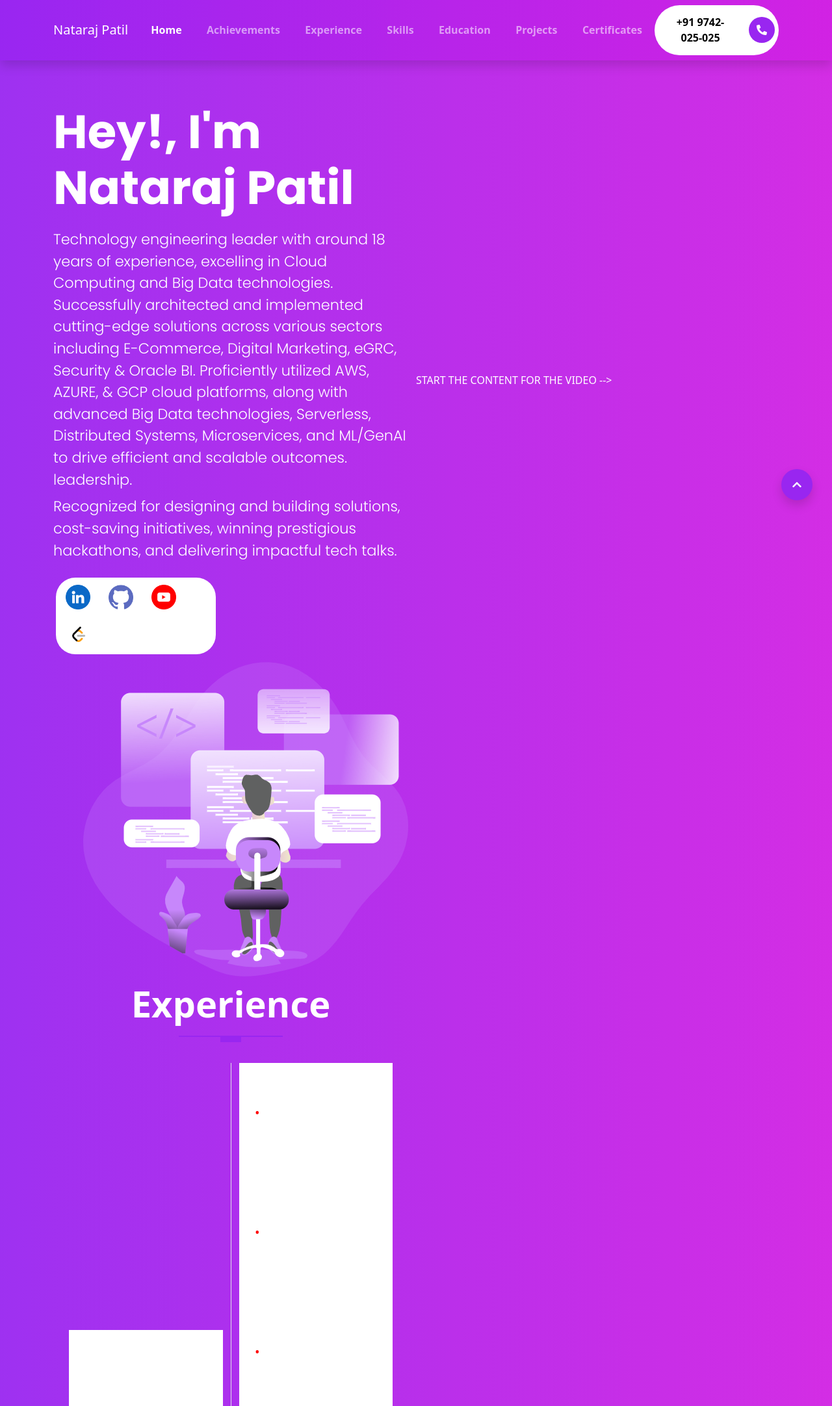
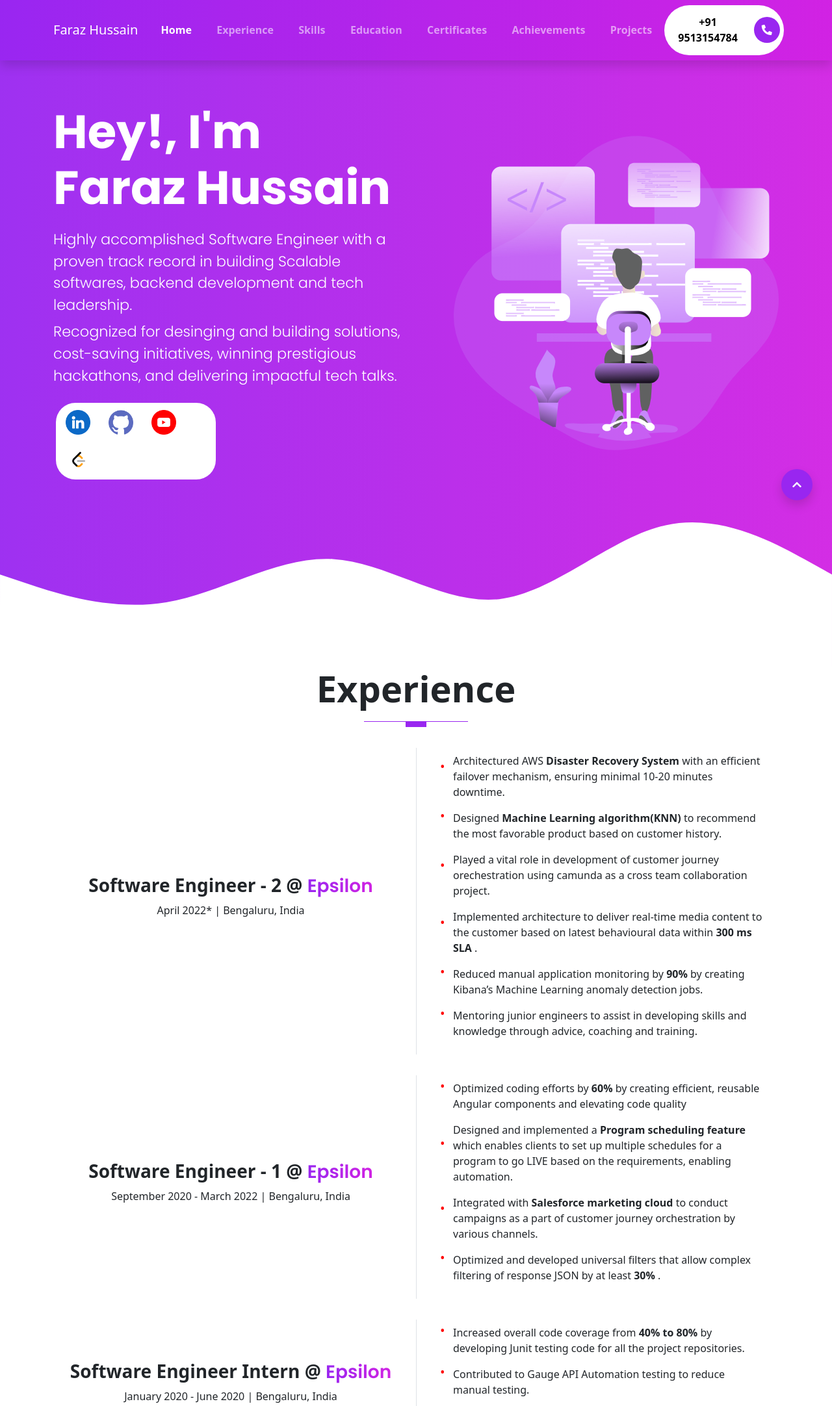
Before and after one commit to NatarajPatilEngineeringLeader/Nataraj-Patil-Portfolio, a website: page index.html in a window 1280 px wide. Shown: the top 2164 px of the page at 65% size. Drawn offline with nearby package versions, Linux system fonts and the light colour scheme; files that its build step writes are made by us from their sources.

Commit message:
Revert "Update index.html"
This reverts commit b303de617d9c3062080162b8dca95a382b779704.

```diff
--- a/index.html
+++ b/index.html
@@ -5,7 +5,7 @@
   <meta charset="UTF-8">
   <meta http-equiv="X-UA-Compatible" content="IE=edge">
   <meta name="viewport" content="width=device-width, initial-scale=1">
-  <title>Nataraj Patil Portfolio</title>
+  <title>Faraz Hussain Portfolio</title>
   <link rel="stylesheet" href="assets/css/style.css">
   <link rel="stylesheet" href="assets/css/fontawesome.css">
   <link rel="stylesheet" href="https://cdn.jsdelivr.net/npm/glightbox/dist/css/glightbox.min.css" />
@@ -21,7 +21,7 @@
   <nav class="navbar navbar-expand-lg navbar-dark menu shadow fixed-top">
     <div class="container">
       <a class="navbar-brand" href="">
-        Nataraj Patil
+        Faraz Hussain
       </a>
       <button class="navbar-toggler" type="button" data-bs-toggle="collapse" data-bs-target="#navbarNav"
         aria-controls="navbarNav" aria-expanded="false" aria-label="Toggle navigation">
@@ -30,19 +30,19 @@
       <div class="collapse navbar-collapse justify-content-end" id="navbarNav">
         <ul class="navbar-nav">
           <li class="nav-item"><a class="nav-link active" aria-current="page" href="index.html">Home</a></li>
-          <li class="nav-item"><a class="nav-link" href="#achievements">Achievements</a></li>
           <li class="nav-item"><a class="nav-link" href="#experience">Experience</a></li>
           <li class="nav-item"><a class="nav-link" href="#skills">Skills</a></li>
           <li class="nav-item"><a class="nav-link" href="#education">Education</a></li>
+          <li class="nav-item"><a class="nav-link" href="#certificates">Certificates</a>
+          <li class="nav-item"><a class="nav-link" href="#achievements">Achievements</a></li>
           <li class="nav-item"><a class="nav-link" href="#projects">Projects</a></li>
-          <li class="nav-item"><a class="nav-link" href="#certificates">Certificates</a>
 
 
 
           </li>
         </ul>
         <button type="button" class="rounded-pill btn-rounded">
-          +91 9742-025-025
+          +91 9513154784
           <span>
             <i class="fas fa-phone-alt"></i>
           </span>
@@ -61,15 +61,12 @@
         <!-- START THE CONTENT FOR THE INTRO  -->
         <div class="col-md-6 intros text-start">
           <h1 class="display-2">
-            <span class="display-2--intro">Hey!, I'm <br> Nataraj Patil</span>
+            <span class="display-2--intro">Hey!, I'm <br> Faraz Hussain</span>
             <span class="display-2--description lh-base">
-              Technology engineering leader with around 18 years of experience, excelling in Cloud Computing and Big Data technologies.
-              Successfully architected and implemented cutting-edge solutions across various sectors including E-Commerce,
-              Digital Marketing, eGRC, Security & Oracle BI. Proficiently utilized AWS, AZURE, & GCP cloud platforms,
-              along with advanced Big Data technologies, Serverless, Distributed Systems, Microservices,
-              and ML/GenAI to drive efficient and scalable outcomes.
+              Highly accomplished Software Engineer with a proven track record in building Scalable softwares, backend
+              development and tech
               leadership. <br>
-              <div class="py-2">Recognized for designing and building solutions, cost-saving initiatives, winning
+              <div class="py-2">Recognized for desinging and building solutions, cost-saving initiatives, winning
                 prestigious hackathons, and delivering
                 impactful tech talks.</div>
             </span>
@@ -81,13 +78,13 @@
           <div class="row contact-card ">
             <div class="col-auto ">
 
-              <a href="https://www.linkedin.com/in/nataraj-patil-6a3102140/" target="_blank">
+              <a href="https://www.linkedin.com/in/farazbangalore/" target="_blank">
                 <img class="contact-card-logo" src="images\campanies\linkedin.png" alt="linkedin icon">
 
               </a>
             </div>
             <div class="col-auto ">
-              <a href="https://github.com/NatarajPatilEngineeringLeader" target="_blank"> <img class="contact-card-logo"
+              <a href="https://github.com/farazbangalore" target="_blank"> <img class="contact-card-logo"
                   src="images\campanies\github.png" alt="github icon"></a>
             </div>
 
@@ -102,7 +99,7 @@
 
           </div>
         </div>
-         START THE CONTENT FOR THE VIDEO -->
+        <!-- START THE CONTENT FOR THE VIDEO -->
         <div class="col-md-6 intros text-end">
           <div class="video-box">
             <img src="images/arts/intro-section-illustration.png" alt="video illutration" class="img-fluid">
@@ -112,7 +109,7 @@
             </span>
             <span class="border-animation border-animation--border-1"></span>
             <span class="border-animation border-animation--border-2"></span>
-          </a>
+          </a> -->
           </div>
         </div>
       </div>
@@ -143,9 +140,9 @@
         <div class="col-md-6">
           <div class="bg-white p-3">
             <h3 class="fw-bold text-capitalize text-center">
-              Senior Software Engineer Manager @ <span class="linear-gradient">Epsilon</span>
+              Software Engineer - 2 @ <span class="linear-gradient">Epsilon</span>
             </h3>
-            <p class=" text-capitalize text-center">Aug 2019* | Bengaluru, India</p>
+            <p class=" text-capitalize text-center">April 2022* | Bengaluru, India</p>
           </div>
         </div>
 
@@ -179,7 +176,7 @@
                 Learning anomaly
                 detection jobs.</li>
 
-              <li class="py-2">Mentoring</b>  Engineers to assist in developing skills and knowledge through
+              <li class="py-2">Mentoring</b> junior engineers to assist in developing skills and knowledge through
                 advice, coaching
                 and training.</li>
 
@@ -198,9 +195,9 @@
         <div class="col-md-6">
           <div class="bg-white p-3">
             <h3 class="fw-bold text-capitalize text-center">
-              EM/PE @ <span class="linear-gradient"><Dell-EMC></Dell-EMC></span>
+              Software Engineer - 1 @ <span class="linear-gradient">Epsilon</span>
             </h3>
-            <p class=" text-capitalize text-center">September 2008 - Aug 2019 | Bengaluru, India</p>
+            <p class=" text-capitalize text-center">September 2020 - March 2022 | Bengaluru, India</p>
 
 
 
@@ -241,9 +238,9 @@
         <div class="col-md-6">
           <div class="bg-white p-3">
             <h3 class="fw-bold text-capitalize text-center">
-              Product Engineer @ <span class="linear-gradient">Symphony Services</span>
+              Software Engineer Intern @ <span class="linear-gradient">Epsilon</span>
             </h3>
-            <p class=" text-capitalize text-center">October 2006 - September 2008 | Bengaluru, India</p>
+            <p class=" text-capitalize text-center">January 2020 - June 2020 | Bengaluru, India</p>
 
 
 
@@ -257,7 +254,7 @@
               <li class="py-2">Increased overall code coverage from <b> 40% to 80% </b> by developing Junit testing code
                 for all the
                 project repositories.</li>
-              <li class="py-2">Contributed to API Automation testing to reduce manual testing.</li>
+              <li class="py-2">Contributed to Gauge API Automation testing to reduce manual testing.</li>
               <li class="py-2">Fixed front‑end and back‑end related bugs along with test cases to ensure code quality.
               </li>
 
@@ -266,7 +263,7 @@
           </div>
         </div>
       </div>
-<!--
+
       <!-- START THE DESCRIPTION CONTENT  -->
       <div class="row  align-items-center pt-2 pb-2 mt-0 mb-3">
         <div class="col-md-6">
@@ -296,7 +293,7 @@
 
           </div>
         </div>
-      </div> -->
+      </div>
 
     </div>
   </section>
@@ -918,7 +915,7 @@
             </svg>
           </div>
           <div class="contact-box__info">
-            <a href="#" class="contact-box__info--title">+91 9742-025-025</a>
+            <a href="#" class="contact-box__info--title">+91 9513154784</a>
             <p class="contact-box__info--subtitle"> Phone</p>
           </div>
         </div>
@@ -968,7 +965,7 @@
           <div class="col-12">
             <div class="footer-bottom__copyright">
               &COPY; Copyright 2021 | Created by <a href="https://www.linkedin.com/in/farazbangalore/"
-                target="_blank">Nataraj Patil</a><br><br>
+                target="_blank">Faraz Hussain</a><br><br>
 
             </div>
           </div>
```
